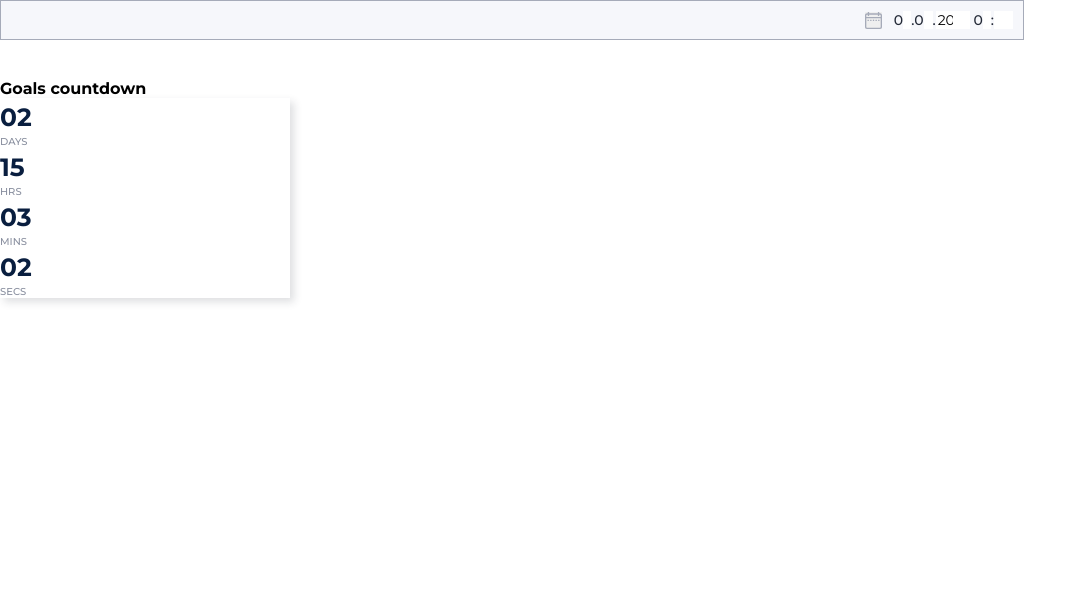
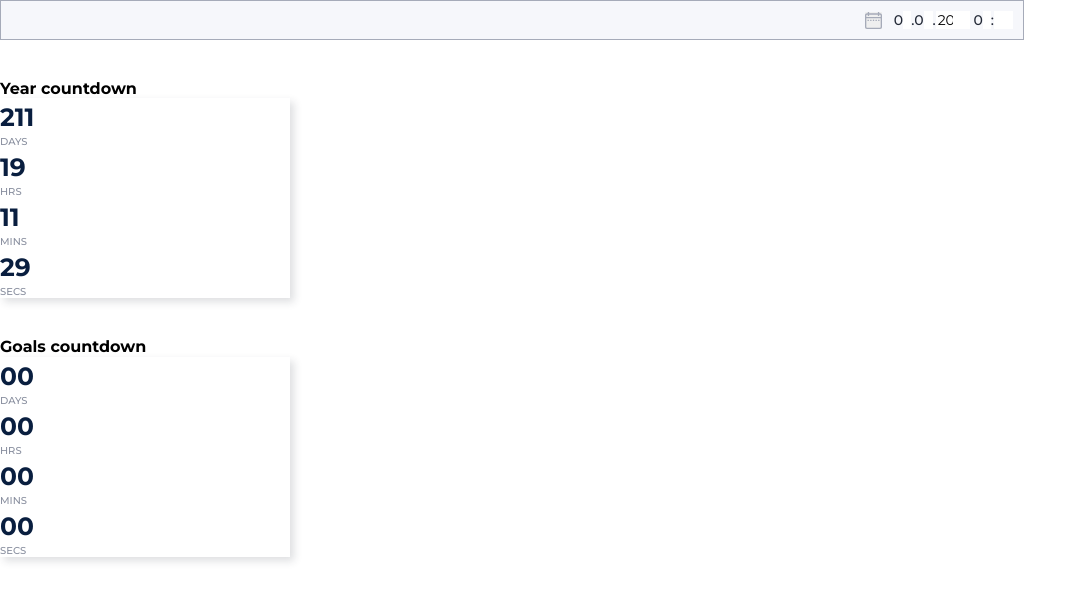
Before and after one commit to VitaliyZavgorodniy/book-read-frontend, a React (Create React App) app: page / in a window 1280 px wide. Shown: the top 600 px of the page, without its empty margins (0-1087 px from the left). Built offline with nearby package versions, Linux system fonts and the light colour scheme.

Commit message:
added countdown panel and helpers

```diff
--- a/src/components/App.jsx
+++ b/src/components/App.jsx
@@ -4,6 +4,9 @@ import { breakpoints } from 'constants/breakpoints';
 
 import CountdownPanel from 'components/CountdownPanel';
 import DateInput from 'components/UI-kit/inputs/DateInput';
+
+import { timeFormatToString } from 'utils/timeFormatToString';
+import { getCurrentEndYearDate } from 'utils/getCurrentEndYearDate';
 
 const App = () => {
   const [date, setDate] = useState(new Date());
@@ -12,20 +15,11 @@ const App = () => {
     <Wrapper>
       <DateInput value={date} onChange={setDate} />
 
-      <CountdownPanel title="Goals countdown" date={JSON.stringify(date)} />
+      <CountdownPanel title="Year countdown" date={getCurrentEndYearDate()} />
+      <CountdownPanel title="Goals countdown" date={timeFormatToString(date)} />
     </Wrapper>
   );
 };
-
-const List = styled.ul`
-  width: 300px;
-  padding: 20px;
-  background-color: #fff;
-`;
-
-const Item = styled.li`
-  margin-top: 20px;
-`;
 
 const Wrapper = styled.section`
   max-width: 320px;
@@ -39,12 +33,4 @@ const Wrapper = styled.section`
   }
 `;
 
-const Heading = styled.h1`
-  color: ${(p) => p.theme.colors.accent};
-`;
-
-const Description = styled.p`
-  color: ${(p) => p.theme.colors.secondary};
-`;
-
 export default App;
--- a/src/components/CountdownPanel/CountdownPanel.jsx
+++ b/src/components/CountdownPanel/CountdownPanel.jsx
@@ -1,25 +1,80 @@
+import { useState, useEffect } from 'react';
+import { DateTime as dt } from 'luxon';
 import PropTypes from 'prop-types';
 import styled from 'styled-components';
 
+import { fromNumberPadStart } from 'utils/fromNumberPadStart';
+
+const DIFF_FORMAT = ['days', 'hours', 'minutes', 'seconds'];
+
 const CountdownPanel = ({ title, date }) => {
-  // console.log(date);
+  const [countdown, setCountdown] = useState({
+    days: 0,
+    hours: 0,
+    minutes: 0,
+    seconds: 0,
+  });
+
+  useEffect(() => {
+    const interval = setInterval(() => {
+      const formattedDate = dt.fromISO(date);
+      const currentDate = dt.now();
+
+      const difference = handleTimeDiff(currentDate, formattedDate);
+
+      if (!difference) {
+        setCountdown({
+          days: 0,
+          hours: 0,
+          minutes: 0,
+          seconds: 0,
+        });
+
+        return clearInterval(interval);
+      }
+
+      setCountdown(difference);
+    }, 1000);
+
+    return () => {
+      clearInterval(interval);
+    };
+  }, [date]);
+
+  const handleTimeDiff = (start, end) => {
+    const diffTime = end.diff(start, DIFF_FORMAT);
+
+    if (diffTime.values.seconds < 0) {
+      return false;
+    }
+
+    return diffTime;
+  };
+
+  const renderTimer = () => {
+    const { days, hours, minutes, seconds } = countdown;
+
+    return (
+      <Timer>
+        <Value>{fromNumberPadStart(days)}</Value>
+        <Description>days</Description>
+
+        <Value>{fromNumberPadStart(hours)}</Value>
+        <Description>HRS</Description>
+
+        <Value>{fromNumberPadStart(minutes)}</Value>
+        <Description>mins</Description>
+
+        <Value>{fromNumberPadStart(seconds)}</Value>
+        <Description>secs</Description>
+      </Timer>
+    );
+  };
 
   return (
     <Wrapper>
       <Title>{title}</Title>
-      <Timer>
-        <Value>02</Value>
-        <Description>days</Description>
-
-        <Value>15</Value>
-        <Description>HRS</Description>
-
-        <Value>03</Value>
-        <Description>mins</Description>
-
-        <Value>02</Value>
-        <Description>secs</Description>
-      </Timer>
+      {renderTimer()}
     </Wrapper>
   );
 };
--- a/src/components/UI-kit/inputs/DateInput/DateInput.jsx
+++ b/src/components/UI-kit/inputs/DateInput/DateInput.jsx
@@ -8,8 +8,7 @@ import './DateInput.css';
 
 const CalendarIcon = () => <Icon src={iconCalendar} />;
 
-const DateInput = ({ value, onChange }) => {
-  return (
+const DateInput = ({ value, onChange }) => (
   <DateTimePicker
     locale="UA-ua"
     format="dd.MM.yyyy hh:mm"
@@ -22,8 +21,9 @@ const DateInput = ({ value, onChange }) => {
     onChange={onChange}
   />
 );
-};
 
-const Icon = styled.img``;
+const Icon = styled.img`
+  padding: 0;
+`;
 
 export default DateInput;
--- /dev/null
+++ b/src/utils/fromNumberPadStart.js
@@ -0,0 +1,6 @@
+export const fromNumberPadStart = (number) => {
+  const parsedInteger = parseInt(number);
+  const paddedNumber = String(parsedInteger).padStart(2, '0');
+
+  return paddedNumber;
+};
--- /dev/null
+++ b/src/utils/getCurrentEndYearDate.js
@@ -0,0 +1,6 @@
+import { DateTime as dt } from 'luxon';
+
+const TIME_ZONE = 'Europe/Kiev';
+
+export const getCurrentEndYearDate = () =>
+  dt.now().setZone(TIME_ZONE).endOf('year').toISO();
--- /dev/null
+++ b/src/utils/parseDateTime.js
@@ -0,0 +1,6 @@
+import { DateTime } from 'luxon';
+
+const TIME_ZONE = { zone: 'Europe/Kiev' };
+
+export const parseDateTime = (date) =>
+  DateTime.fromJSDate(date, TIME_ZONE).toString();
```
Also changed, not shown: src/utils/timeFormatToString.js (renamed from src/utils/timeFormatToString.jsx). Lines whose indentation alone changed are shown as unchanged.
